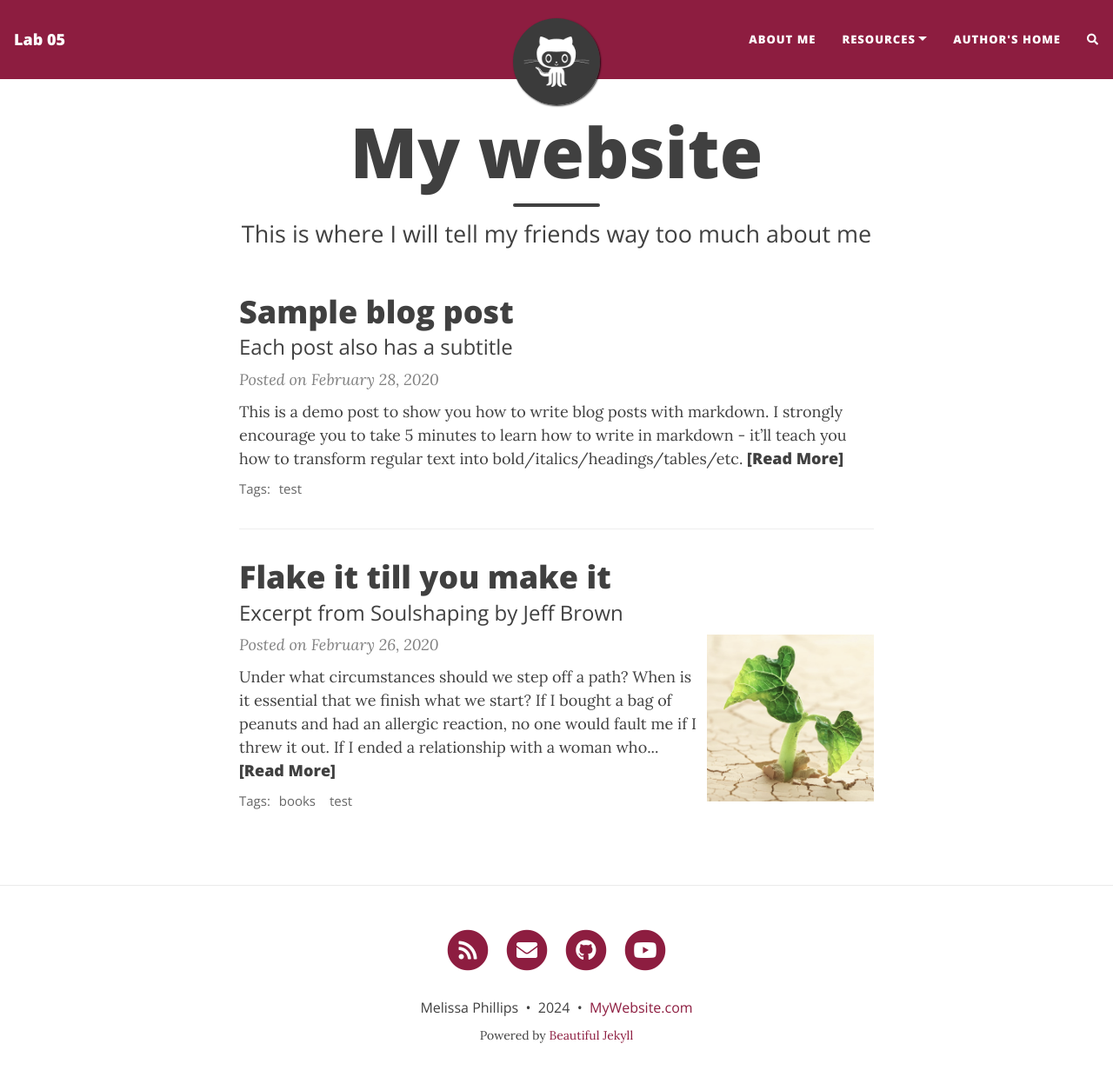
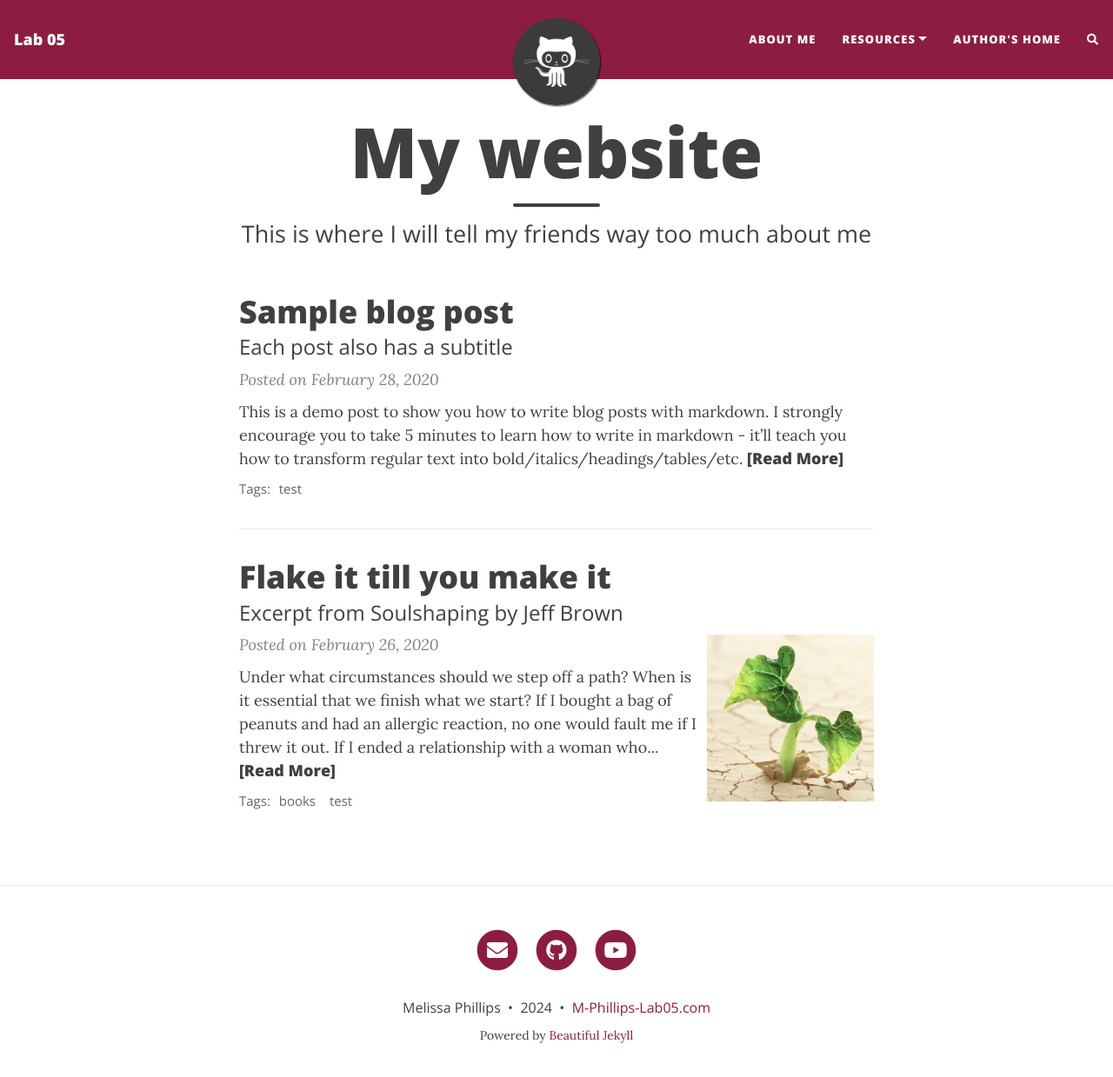
Before and after one commit to M-Gamez/Lab-05, a Jekyll site: the page built from index.html, in a window 1280 px wide and 1252 px high. Shown: the top 1239 px of the window at 87% size. Built offline with Jekyll 4.4.1, drawn with Linux system fonts in a browser that asks for light colours; nearby versions of some CDN libraries; the list of posts is cut into pages by our own code; comment, search, counter and statistics services are not loaded.

Commit message:
Update _config.yml

```diff
--- a/_config.yml
+++ b/_config.yml
@@ -62,7 +62,7 @@ social-network-links:
 
 # If you want to show a link to an RSS in the footer, add the site description here.
 # If you don't want to show an RSS link, remove the following line.
-rss-description: This website is a virtual proof that I'm awesome
+#rss-description: This website is a virtual proof that I'm awesome
 
 # --- General options --- #
 
@@ -75,7 +75,7 @@ share-links-active:
 
 # How to display the link to your website in the footer
 # Remove this if you don't want a link in the footer
-url-pretty: "MyWebsite.com"
+url-pretty: "M-Phillips-Lab05.com"
 
 # Excerpt word length - Truncate the excerpt of each post on the feed page to the specified number of words
 excerpt_length: 50
```
